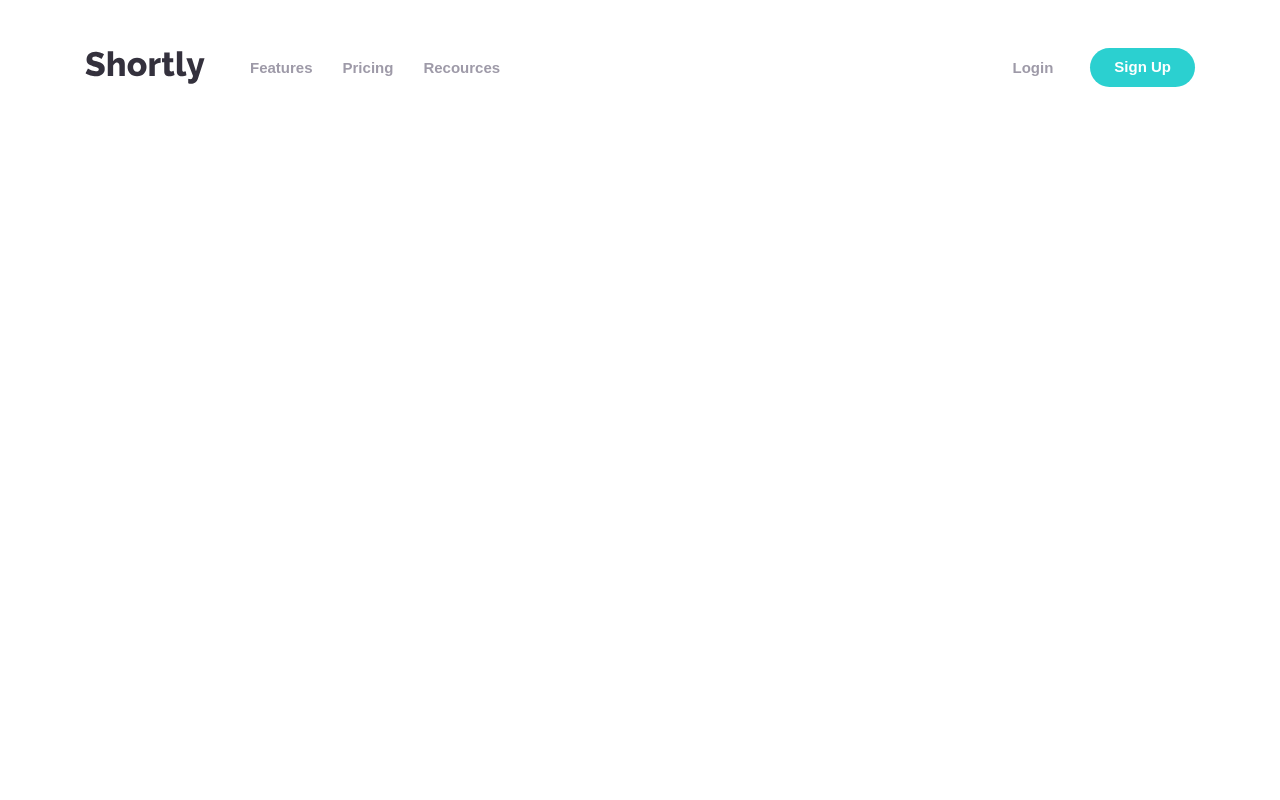
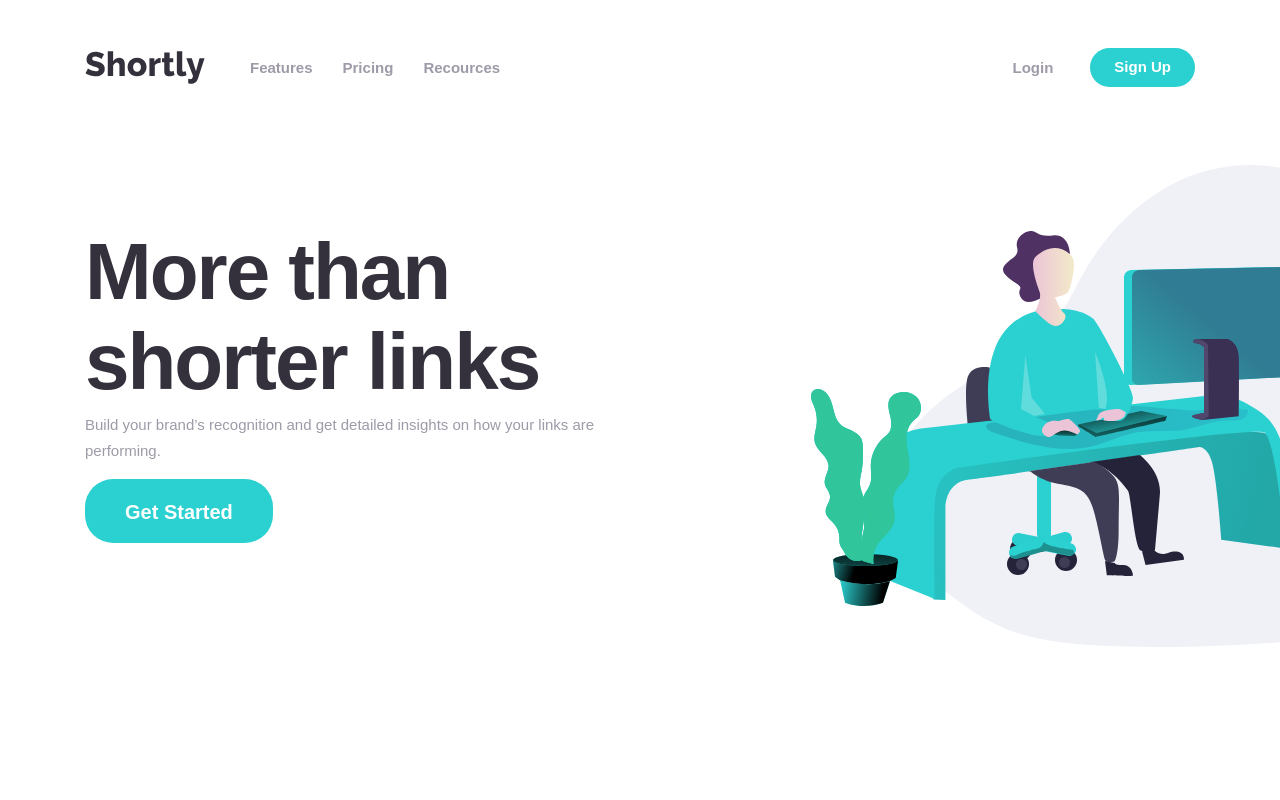
Before and after one commit to usmonchikk/umn-shortly, a plain HTML site: page index.html in a window 1280 px wide. Drawn offline with Linux system fonts and the light colour scheme.

Commit message:
add hero

```diff
--- a/css/styles.css
+++ b/css/styles.css
@@ -184,3 +184,34 @@ text-decoration: none;
 .site-header__login-link:active{
 opacity: 0.6;
 }
+
+.hero {
+padding-top: 92px;
+padding-bottom: 222px;
+background-image: url("../img/working_with_computer.svg");
+background-repeat: no-repeat;
+background-position: left calc(50% + 476px) top 30px;
+}
+
+
+.hero__inner {
+max-width: 565px;
+}
+.hero__title {
+margin-top: 0;
+margin-bottom: 5px;
+font-size: 80px;
+line-height: 90px;
+letter-spacing: -2px;
+color:var(--text-color-dark);
+
+
+}
+.hero__text {
+margin-top: 0;
+
+}
+.button {
+}
+.button--big {
+}
--- a/index.html
+++ b/index.html
@@ -36,6 +36,19 @@
 </header>
 
 
+<!-- MAin Content -->
+<main class="main-content">
+<!-- Hero -->
+<div class="hero">
+<div class="container">
+<div class="hero__inner">
+  <h1 class="hero__title">More than shorter links</h1>
+  <p class="hero__text">Build your brand’s recognition and get detailed insights on how your links are performing.</p>
+<a href="#" class="button button--big">Get Started</a>
+</div>
+</div>
+</div>
+</main>
 
 
 
```
Also changed, not shown: img/working_with_computer.svg (added).
